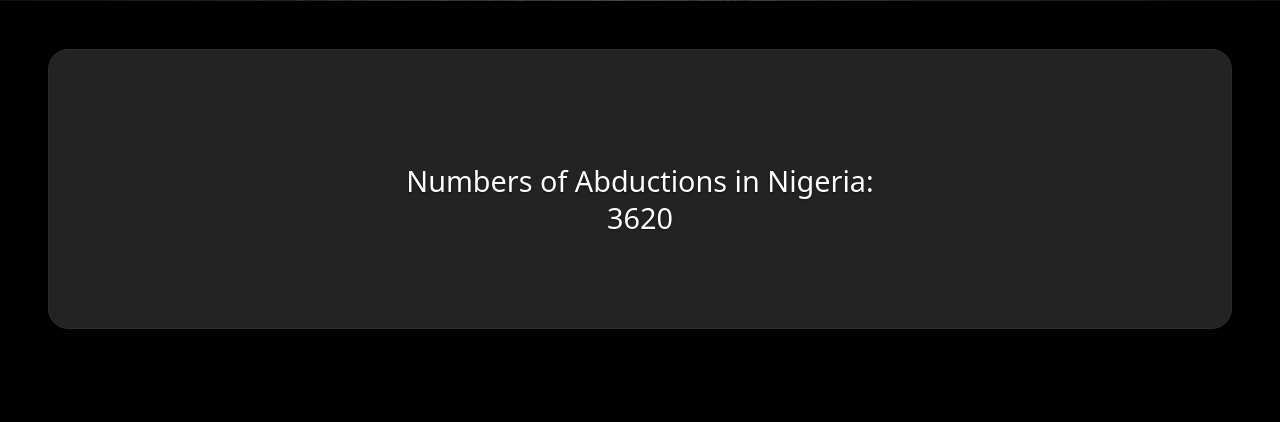
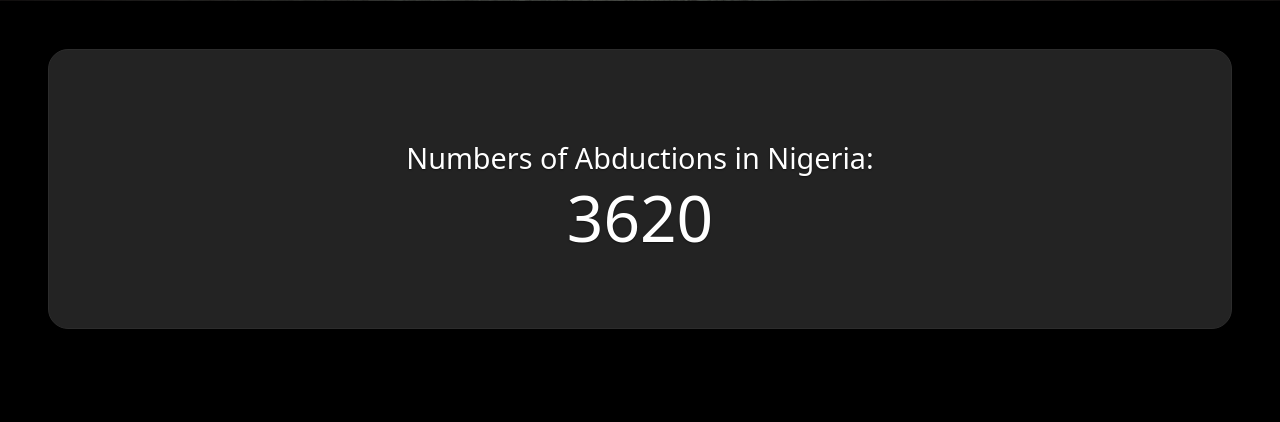
Before and after one commit to LeviUdoh-17/ChildAlertHub, a Flask app: page / in a window 1280 px wide. Shown: the part 799-1221 px from the top of the page. Run offline with Flask 3, Linux system fonts and the light colour scheme.

Commit message:
Fix CSS selector case for KidnapCases to ensure proper styling

```diff
--- a/static/style.css
+++ b/static/style.css
@@ -277,7 +277,7 @@
     font-size: calc(1rem + 1vw);
     margin-top: 3rem;
 }
-#kidnapCases{
+#KidnapCases{
     font-size: 4rem;
 }
 @media (max-width: 768px) {
```
